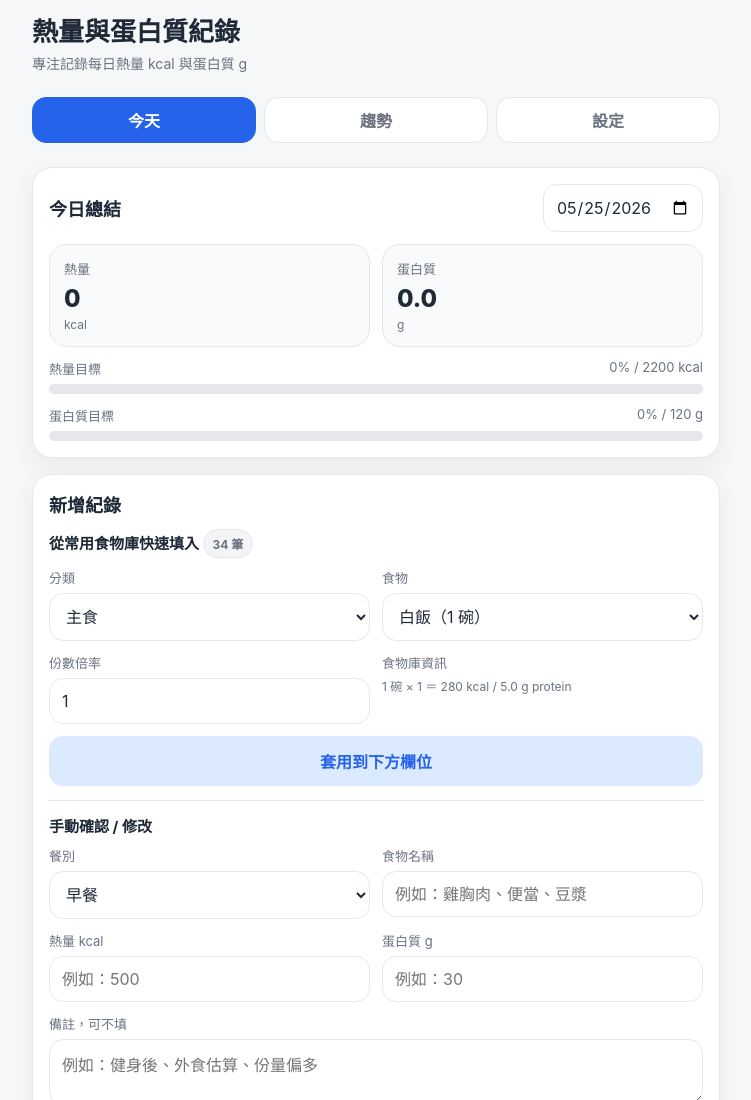
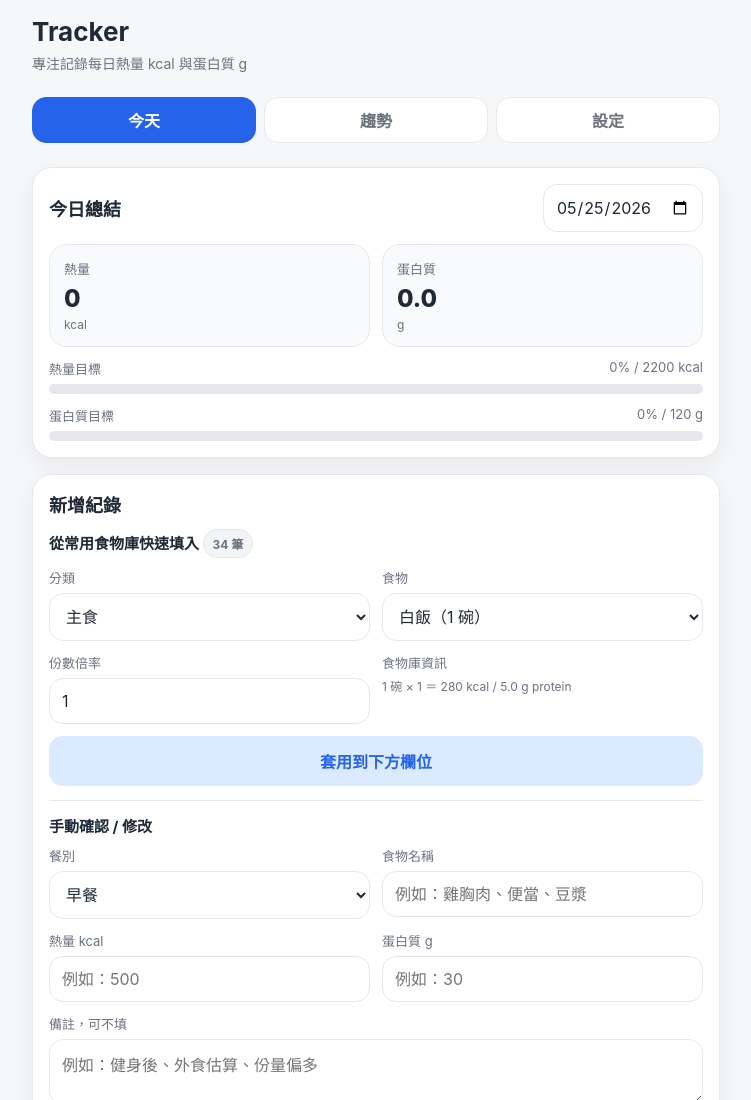
Before and after one commit to Shiatei/Fitness-tracker, a plain HTML site: page index.html in a window 1280 px wide. Shown: the top 1100 px of the page, without its empty margins (264-1015 px from the left). Drawn offline with nearby package versions, Linux system fonts and the light colour scheme.

Commit message:
Update index.html

```diff
--- a/index.html
+++ b/index.html
@@ -26,7 +26,7 @@
 <body>
   <main class="app">
     <header>
-      <h1>熱量與蛋白質紀錄</h1>
+      <h1>Tracker</h1>
       <div class="subtitle">專注記錄每日熱量 kcal 與蛋白質 g</div>
     </header>
 
```
